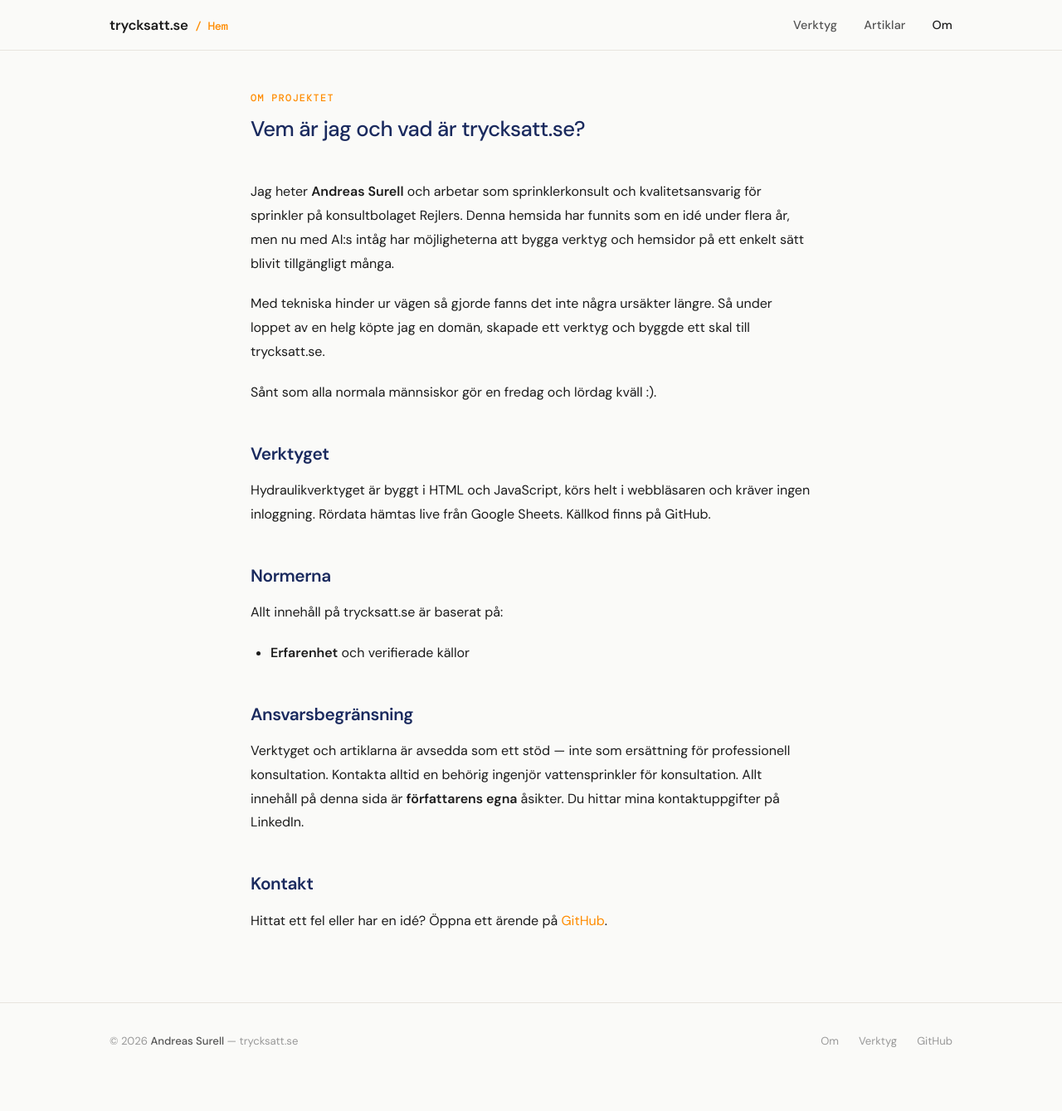
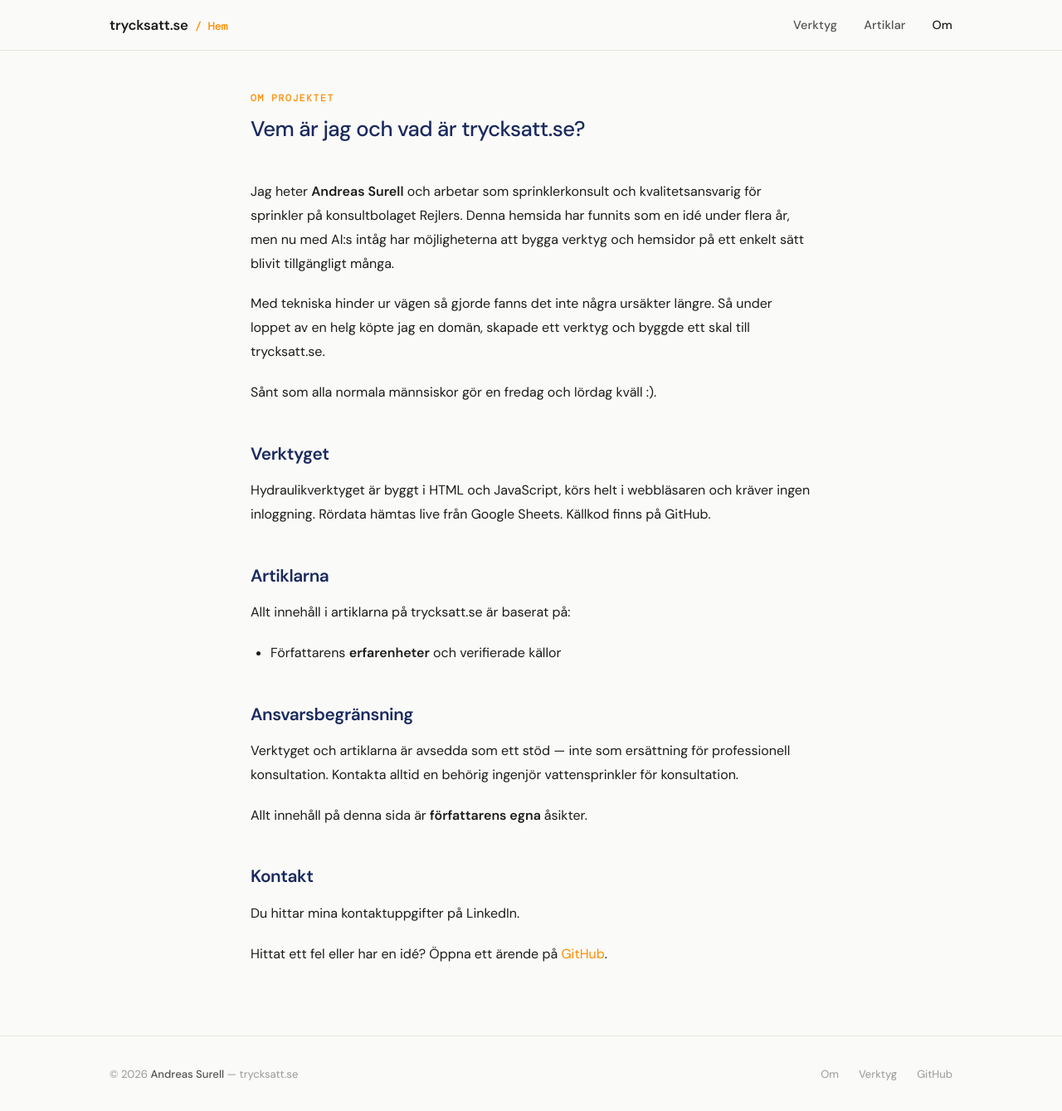
Before and after one commit to SurealSwede/trycksatt.se, a Jekyll site: the page built from om/index.html, in a window 1280 px wide and 1339 px high. Shown: the whole window at 83% size. Built offline with Jekyll 4.4.1, drawn with Linux system fonts in a browser that asks for light colours.

Commit message:
Update index.html

```diff
--- a/om/index.html
+++ b/om/index.html
@@ -28,28 +28,31 @@ description: "Andreas Surell — sprinklerkonsult och skaparen av trycksatt.se."
         kräver ingen inloggning. Rördata hämtas live från Google Sheets. Källkod finns på GitHub.
       </p>
 
-      <h2>Normerna</h2>
+      <h2>Artiklarna</h2>
       <p>
-        Allt innehåll på trycksatt.se är baserat på:
+        Allt innehåll i artiklarna på trycksatt.se är baserat på:
       </p>
       <ul>
-        <li><strong>Erfarenhet</strong> och verifierade källor</li>
+        <li>Författarens <strong>erfarenheter</strong> och verifierade källor</li>
       </ul>
 
       <h2>Ansvarsbegränsning</h2>
       <p>
         Verktyget och artiklarna är avsedda som ett stöd — inte som ersättning för
         professionell konsultation. Kontakta alltid en behörig ingenjör vattensprinkler för konsultation.
-
+      </p>
+      <p>
         Allt innehåll på denna sida är <strong>författarens egna </strong> åsikter.
-
-        Du hittar mina kontaktuppgifter på LinkedIn.
       </p>
 
       <h2>Kontakt</h2>
+       <p>
+        Du hittar mina kontaktuppgifter på LinkedIn.
+      </p>
       <p>
         Hittat ett fel eller har en idé? Öppna ett ärende på
         <a href="https://github.com/surealswede/Sprinkler-calcs-" target="_blank" rel="noopener">GitHub</a>.
+
       </p>
     </div>
   </div>
```
